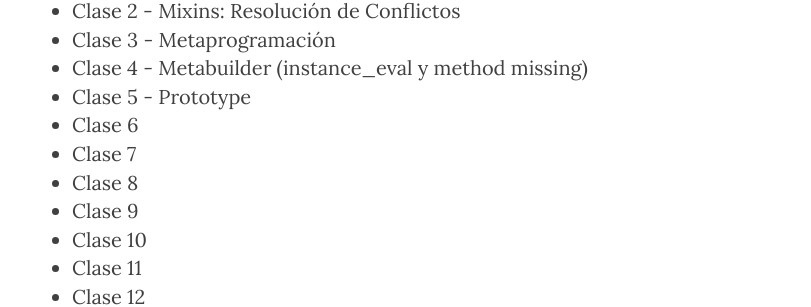
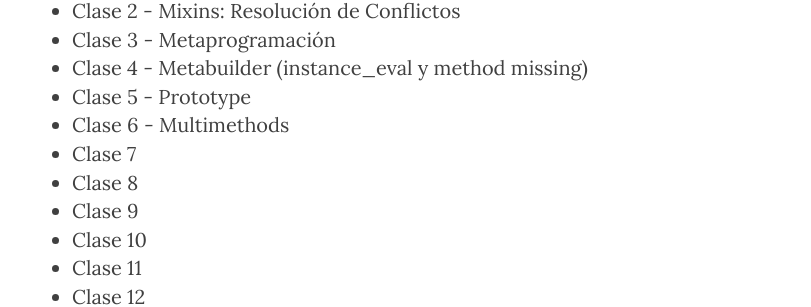
Before and after one commit to tadp-utn-frba/tadp-utn-frba.github.io, a Jekyll site: the page built from material.md, in a window 1280 px wide. Shown: the part 573-880 px from the top of the page, without its empty margins (233-1044 px from the left). Built offline with Jekyll 4.4.1, drawn with Linux system fonts in a browser that asks for light colours; nearby versions of some CDN libraries.

Commit message:
Update material.md

```diff
--- a/material.md
+++ b/material.md
@@ -11,7 +11,7 @@ permalink: /material/
 * [Clase 3 - Metaprogramación](https://docs.google.com/document/d/1NSRc0soYPOuwh2KY8eU_ioG3GIhJFQgc0HLn4GxznV0)
 * [Clase 4 - Metabuilder (instance_eval y method missing)](https://docs.google.com/document/d/1xWP73pAz_PjVWP3vuSYv2kQfTlYFCzdAH-Yzs6Re0vQ/pub)
 * [Clase 5 - Prototype](https://docs.google.com/document/d/1UTn6Qzi_MyVQlxfezJa_6Fg_NuKYGfjTJ8fTvIq8CQQ/pub)
-* Clase 6
+* [Clase 6 - Multimethods](https://goo.gl/KMC39N)
 * Clase 7
 * Clase 8
 * Clase 9
```
